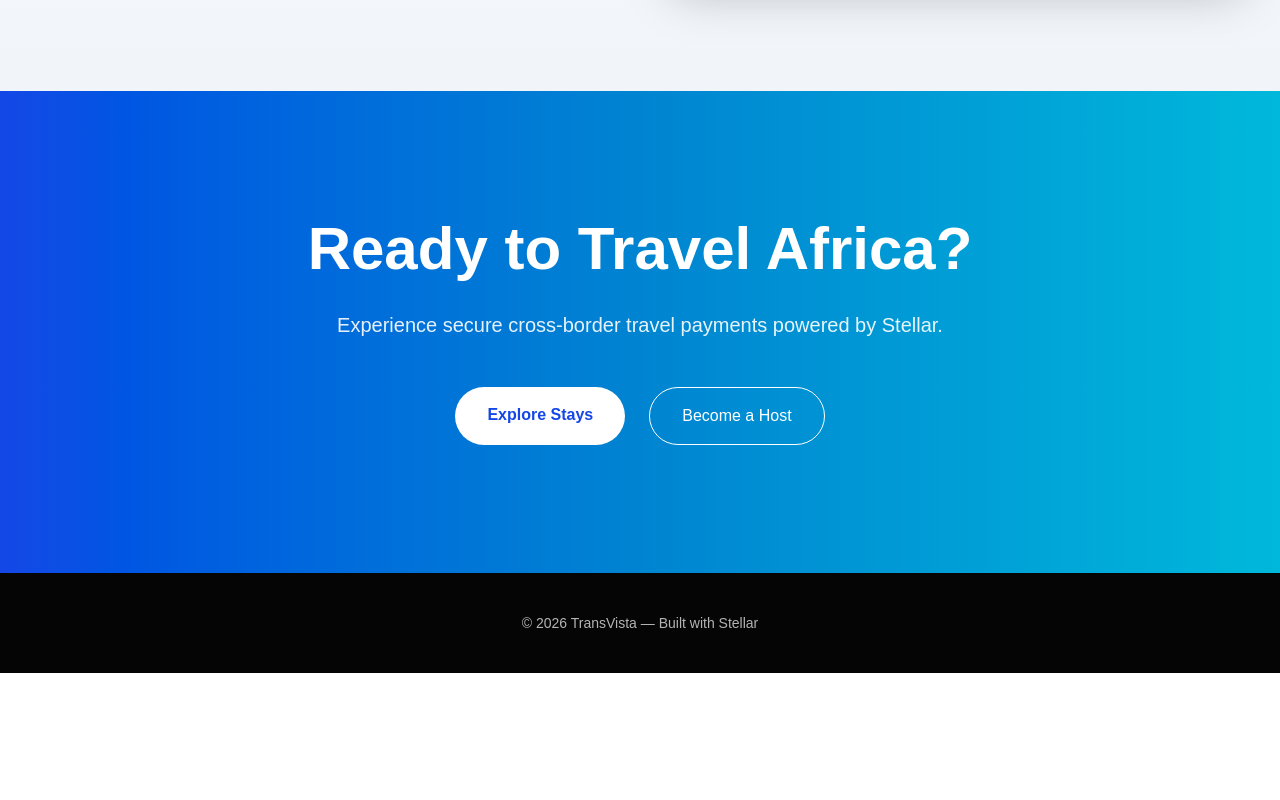
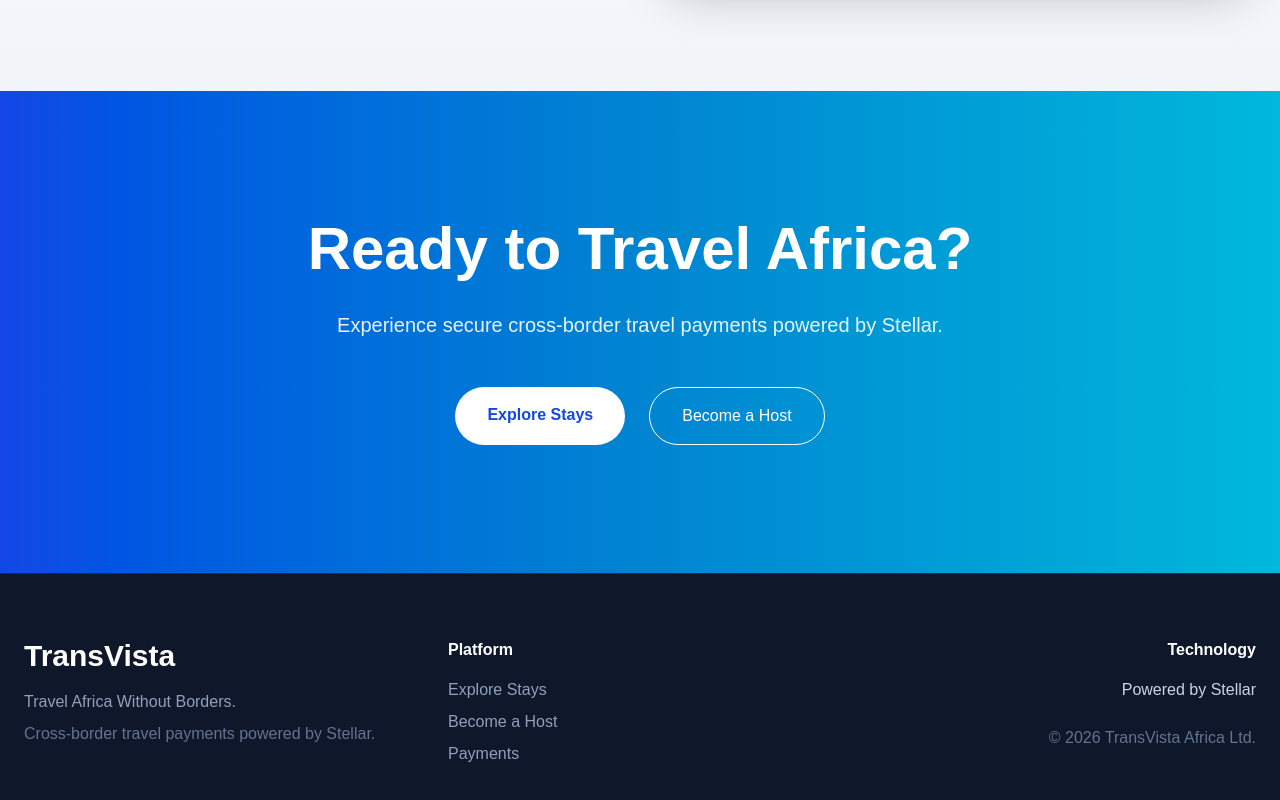
Before and after one commit to Elorm360/kwanpay-web, a Next.js app: page / in a window 1280 px wide. Shown: the part 4694-5494 px from the top of the page. Before the commit the page ends 5367 px from the top, so only its background shows below. Built offline with nearby package versions, Linux system fonts and the light colour scheme; no server answers; the database is empty.

Commit message:
Revamp footer with new layout and information
Updated footer section with new styling and content.

```diff
--- a/app/page.tsx
+++ b/app/page.tsx
@@ -711,10 +711,51 @@ export default async function Home() {
 </section>
 
       {/* FOOTER */}
-      <footer className="py-10 text-center text-sm text-white/70">
-        © {new Date().getFullYear()} TransVista — Built with Stellar
-      </footer>
+      <footer className="bg-slate-900 text-slate-300 py-16 px-6 border-t border-slate-800">
 
+  <div className="max-w-7xl mx-auto grid md:grid-cols-3 gap-10">
+
+    <div>
+      <h2 className="text-3xl font-bold text-white">
+        TransVista
+      </h2>
+
+      <p className="mt-4 text-slate-400">
+        Travel Africa Without Borders.
+      </p>
+
+      <p className="mt-2 text-slate-500">
+        Cross-border travel payments powered by Stellar.
+      </p>
+    </div>
+
+    <div>
+      <h3 className="text-white font-semibold mb-4">
+        Platform
+      </h3>
+
+      <ul className="space-y-2 text-slate-400">
+        <li>Explore Stays</li>
+        <li>Become a Host</li>
+        <li>Payments</li>
+      </ul>
+    </div>
+
+    <div className="md:text-right">
+      <h3 className="text-white font-semibold mb-4">
+        Technology
+      </h3>
+
+      <p>Powered by Stellar</p>
+
+      <p className="mt-6 text-slate-500">
+        © {new Date().getFullYear()} TransVista Africa Ltd.
+      </p>
+    </div>
+
+  </div>
+
+</footer>
     </main>
   );
 }
```
